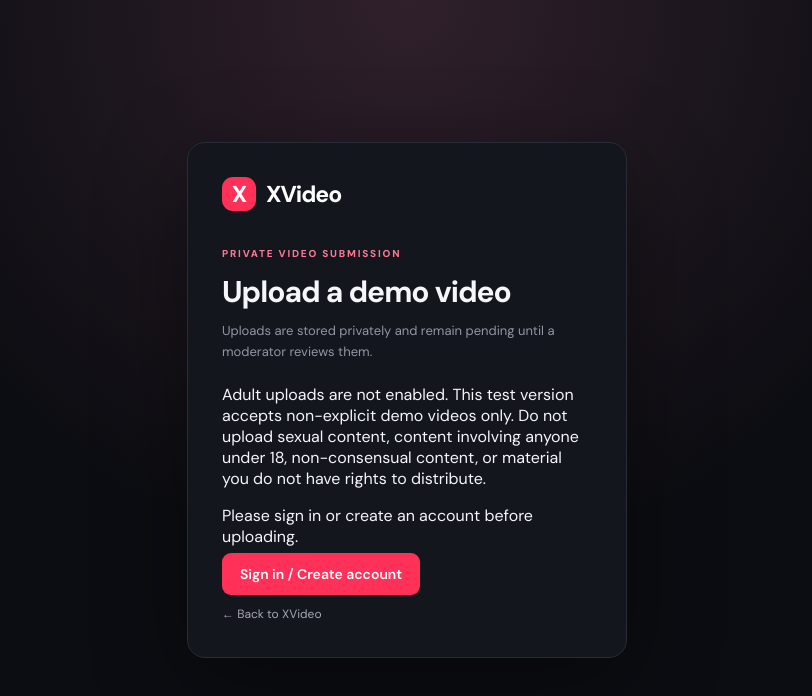
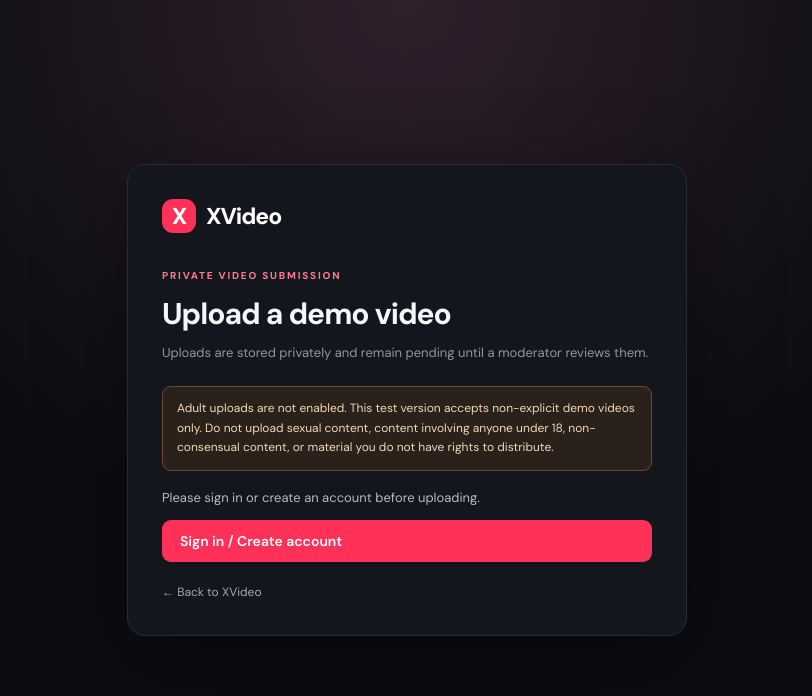
Before and after one commit to orksona89-code/xvideo-mvp, a Next.js app: page /upload in a window 1280 px wide. Shown: the top 696 px of the page, without its empty margins (233-1045 px from the left). Built offline with nearby package versions, Linux system fonts and the light colour scheme; no server answers.

Commit message:
Style demo upload and age declaration forms

```diff
--- a/app/globals.css
+++ b/app/globals.css
@@ -61,3 +61,16 @@
 .profile-card .auth-form input{width:100%;box-sizing:border-box;min-height:48px;border:1px solid #30323e;background:#10121a;color:#f5f6fa;border-radius:9px;padding:12px 14px;font:14px 'DM Sans'}
 .profile-card .auth-form input:focus{outline:2px solid #ff5277;outline-offset:1px}
 .profile-card .auth-form input:disabled{opacity:.7}
+
+.upload-card{width:min(560px,100%)}
+.upload-safety-note{border:1px solid #6c4930;background:#2a211a;color:#f2d7b7;border-radius:9px;padding:12px 14px;font-size:12px;line-height:1.65;margin:0 0 18px}
+.upload-account{font-size:12px;color:#9295a3;overflow-wrap:anywhere;margin:0 0 16px}
+.upload-signin{display:grid;gap:14px}.upload-signin p{font-size:13px;color:#b7b9c4;margin:0}
+.upload-card .auth-form textarea,.upload-card .auth-form select{width:100%;border:1px solid #30323e;background:#0e1017;border-radius:8px;padding:11px 12px;color:#fff;font:14px 'DM Sans';outline:none;resize:vertical}
+.upload-card .auth-form textarea:focus,.upload-card .auth-form select:focus{border-color:#ff6682}
+.upload-card .auth-form input[type=file]{height:auto;min-height:46px;padding:8px;background:#0e1017;color:#c6c7d0}
+.upload-declarations{display:grid;gap:12px;border:1px solid #30323e;border-radius:10px;padding:14px;background:#10121a}
+.upload-check,.auth-age-check{display:flex!important;align-items:flex-start;gap:10px!important;color:#c6c7d0!important;font-size:12px!important;font-weight:500!important;line-height:1.55}
+.upload-check input[type=checkbox],.auth-age-check input[type=checkbox]{flex:none;width:16px!important;height:16px!important;min-height:16px!important;margin:1px 0 0;accent-color:#ff5277}
+.auth-legal-note{font-size:11px;color:#9295a3;line-height:1.6;margin:-6px 0 0}
+.upload-success{font-size:12px;line-height:1.6;color:#b6f3c6;background:#17271e;border:1px solid #285b3a;padding:12px;border-radius:8px;margin:16px 0 0}
```
